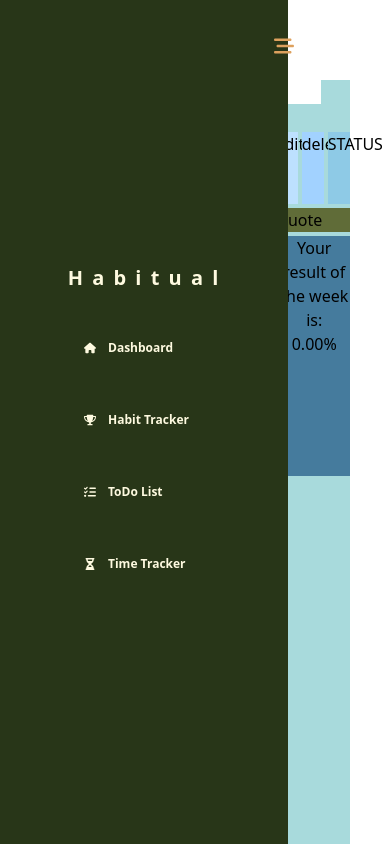
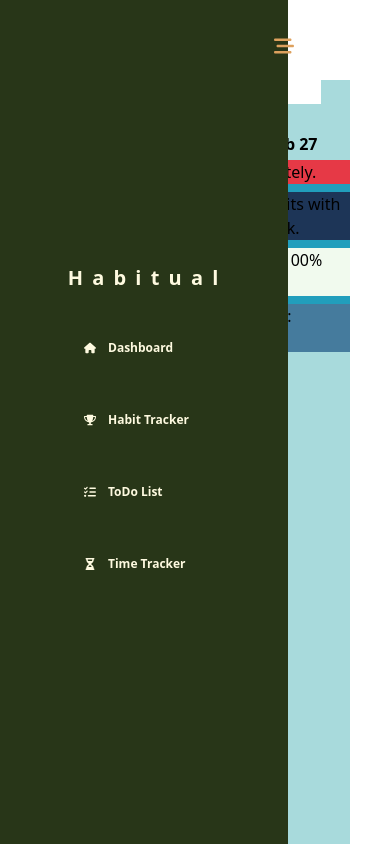
Before and after one commit to HitaBeeDev/Habitual, a React (Vite) app: page /habit-tracker in a window 390 px wide. Built offline with nearby package versions, Linux system fonts and the light colour scheme.

Commit message:
make responsive

```diff
--- a/src/Components/HabitSection/HabitTrackerPageV2.jsx
+++ b/src/Components/HabitSection/HabitTrackerPageV2.jsx
@@ -1,8 +1,19 @@
-import { useState } from "react";
+import { useState, useEffect } from "react";
 import usePersistantState from "../../usePersistentState";
 import { useHabits } from "../../ContextAPI/HabitContext";
 
 function HabitTrackerPageV2() {
+  const [windowWidth, setWindowWidth] = useState(window.innerWidth);
+  const isLargeScreen = windowWidth >= 1024; // Assuming large screen width starts from 1024px
+
+  useEffect(() => {
+    const handleResize = () => {
+      setWindowWidth(window.innerWidth);
+    };
+    window.addEventListener("resize", handleResize);
+    return () => window.removeEventListener("resize", handleResize);
+  }, []);
+
   const {
     habits,
     editIndex,
@@ -31,6 +42,8 @@ function HabitTrackerPageV2() {
     percentages,
   } = useHabits();
 
+  const visibleWeekDates = isLargeScreen ? weekDates : [new Date()];
+
   return (
     <div className="lg:mt-5 lg:mb-5 mt-20 w-full flex flex-col gap-1 bg-colorD3">
       <div className="flex flex-row justify-between">
@@ -41,12 +54,15 @@ function HabitTrackerPageV2() {
         </div>
       </div>
 
-      <div className="grid grid-cols-12 gap-1">
-        <div className="col-span-2 text-center bg-colorA1">
+      <div className="lg:grid lg:grid-cols-12 w-full flex flex-row gap-1">
+        <div className="col-span-2 text-center w-full bg-colorA1">
           <p>HABITS</p>
         </div>
-        {weekDates.map((date, index) => (
-          <div key={index} className="col-span-1 text-center bg-colorA">
+        {visibleWeekDates.map((date, index) => (
+          <div
+            key={index}
+            className="lg:col-span-1 w-full text-center bg-colorA"
+          >
             <p
               style={{
                 fontWeight:
@@ -57,14 +73,23 @@ function HabitTrackerPageV2() {
             </p>
           </div>
         ))}
-        <div className="col-span-1 text-center bg-colorB4">edit</div>
-        <div className="col-span-1 text-center bg-colorB5">delete</div>
-        <div className="col-span-1 text-center bg-colorC1">STATUS</div>
+        <div className="col-span-1 text-center hidden lg:block bg-colorB4">
+          edit
+        </div>
+        <div className="col-span-1 text-center hidden lg:block bg-colorB5">
+          delete
+        </div>
+        <div className="col-span-1 text-center hidden lg:block bg-colorC1">
+          STATUS
+        </div>
       </div>
 
       {habits.map((habit, index) => (
-        <div key={index} className="grid grid-cols-12 gap-1 items-center">
-          <div className="col-span-2 text-center bg-colorA1">
+        <div
+          key={index}
+          className="lg:grid lg:grid-cols-12 w-full gap-1 flex flex-row justify-between items-center"
+        >
+          <div className="lg:col-span-2 w-full text-center bg-colorA1">
             {editIndex === index ? (
               <input
                 value={editInput}
@@ -76,10 +101,10 @@ function HabitTrackerPageV2() {
             )}
           </div>
 
-          {weekDates.map((_, dayIndex) => (
+          {visibleWeekDates.map((_, dayIndex) => (
             <div
               key={dayIndex}
-              className="col-span-1 flex justify-center items-center cursor-pointer"
+              className="lg:col-span-1 flex justify-center items-center cursor-pointer"
               onClick={() => toggleDayMark(index, dayIndex)}
             >
               <div
@@ -108,13 +133,13 @@ function HabitTrackerPageV2() {
           ) : (
             <>
               <button
-                className="col-span-1 text-center bg-colorB4"
+                className="col-span-1 hidden lg:block text-center bg-colorB4"
                 onClick={() => handleEditClick(index)}
               >
                 edit
               </button>
               <button
-                className="col-span-1 text-center bg-colorB5"
+                className="col-span-1 hidden lg:block text-center bg-colorB5"
                 onClick={() => handleDeleteClick(index)}
               >
                 delete
@@ -122,7 +147,7 @@ function HabitTrackerPageV2() {
             </>
           )}
 
-          <div className="col-span-1 text-center bg-colorC1">
+          <div className="col-span-1 hidden lg:block text-center bg-colorC1">
             {`${Math.round(
               (habit.days.filter((day) => day).length / 7) * 100
             )}%`}
@@ -130,8 +155,8 @@ function HabitTrackerPageV2() {
         </div>
       ))}
 
-      <div className="bg-colorC2 grid grid-cols-12 gap-1">
-        <div className="col-span-2 bg-colorC3">STATUS</div>
+      <div className="bg-colorC2 lg:grid lg:grid-cols-12 hidden gap-1">
+        <div className="col-span-2  bg-colorC3">STATUS</div>
         {percentages.map((percentage, index) => (
           <div key={index} className="col-span-1 text-center bg-colorA">
             <p>{percentage}%</p>
@@ -140,7 +165,7 @@ function HabitTrackerPageV2() {
         <div className="col-span-3 bg-colorA1">Quote</div>
       </div>
 
-      <div className="bg-colorC2 grid grid-cols-12 gap-2">
+      <div className="bg-colorC2 lg:grid lg:grid-cols-12 flex flex-col gap-2">
         <div className="col-span-3 bg-colorD1 text-center">
           You did {completedHabits} of {totalHabits} habits completely.
         </div>
```
